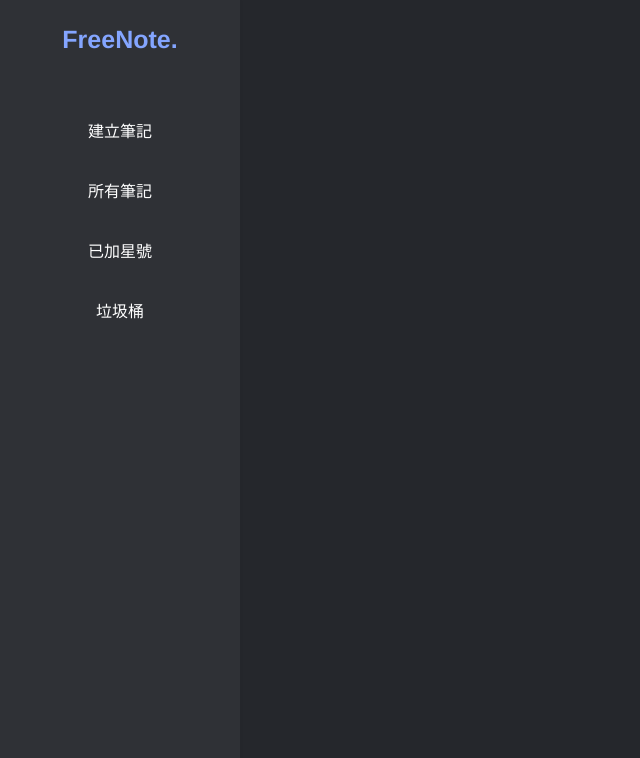
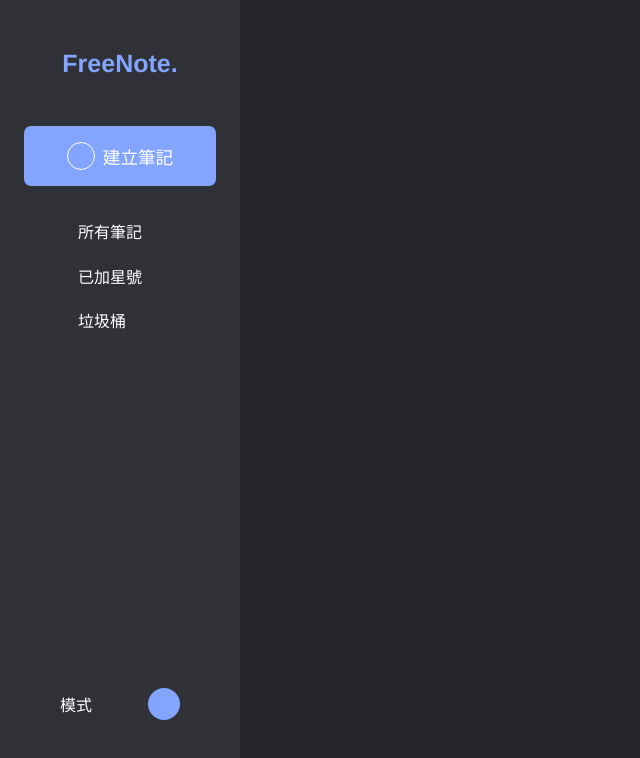
Before and after one commit to lulu7613/free-note, a Nuxt app: page / in a window 1280 px wide. Shown: the top 758 px of the page, without its empty margins (0-640 px from the left). Built offline with nearby package versions, Linux system fonts and the light colour scheme.

Commit message:
Sidebar 新增子元件

```diff
--- a/assets/styles/themes.scss
+++ b/assets/styles/themes.scss
@@ -5,4 +5,10 @@
   .sidebar {
     background-color: $--color-dark;
   }
+
+  .sidebar-type-hover:hover {
+    span {
+      border-bottom: 1px solid white;
+    }
+  }
 }
--- a/components/Sidebar.vue
+++ /dev/null
@@ -1,57 +0,0 @@
-<template>
-  <div class="sidebar">
-    <h3
-      class="text-center text-primary"
-      style="font-size: 25px;"
-    >
-      FreeNote.
-    </h3>
-    <ul class="sidebar-list mt-5 mx-3">
-      <li v-for="(item, k) in sidebarList" :key="k" class="rounded-pill text-center mt-1" @click="act(item.title)">
-
-        {{ item.title }}
-      </li>
-    </ul>
-  </div>
-</template>
-
-<script>
-import { sidebarList } from '~/utils/data.js'
-
-export default {
-  data() {
-    return {
-      sidebarList: sidebarList
-    }
-  },
-
-  created() {
-  },
-
-  methods: {
-    act(title) {
-      console.log(title)
-    }
-  }
-}
-</script>
-
-<style lang="scss">
-@import "~assets/styles/variables.scss";
-
-.sidebar {
-  width: 240px;
-  box-shadow: 0px 0px 4px $--color-shadow;
-}
-
-.sidebar-list {
-  li {
-    padding: 1rem 0;
-    cursor: pointer;
-
-    &:hover {
-      background-color: $--color-primary;
-    }
-  }
-}
-</style>
--- /dev/null
+++ b/components/Sidebar/components/Footer.vue
@@ -0,0 +1,27 @@
+<template>
+  <div class="d-flex align-items-center justify-content-center">
+    <span class="mr-3">模式</span>
+    <svg-icon icon-class="wb_sunny" class-name="icon icon-circle-bg cursor-pointer" @click="actMode('sunny')" />
+    <svg-icon icon-class="nights_stay" class-name="icon icon-circle-bg cursor-pointer ml-2 bg-primary" @click="actMode('night')" />
+  </div>
+</template>
+
+<script>
+import SvgIcon from '~/components/SvgIcon.vue'
+
+export default {
+  methods: {
+    actMode(mode) {
+
+    }
+  }
+}
+</script>
+
+<style lang="scss" scoped>
+.icon {
+  width: 28px;
+  height: 28px;
+}
+
+</style>
--- /dev/null
+++ b/components/Sidebar/index.vue
@@ -0,0 +1,80 @@
+<template>
+  <div class="sidebar">
+    <h3
+      class="text-center text-primary pt-4"
+      style="font-size: 25px;"
+    >
+      FreeNote.
+    </h3>
+
+    <div class="mt-5">
+      <div class="mb-4 mx-4 py-3 bg-primary rounded d-flex align-items-center justify-content-center cursor-pointer" @click="act('建立筆記')">
+        <svg-icon icon-class="add" class-name="icon icon-circle" />
+        <span class="ml-2" style="font-size: 1.1rem">建立筆記</span>
+      </div>
+      <ul class="mx-4">
+        <li v-for="(item, k) in sidebarList" :key="k" class="sidebar-type-hover rounded cursor-pointer mt-1 py-2 pl-4" @click="act(item.title)">
+          <svg-icon :icon-class="item.icon" class-name="icon mr-2" />
+          <span>{{ item.title }}</span>
+        </li>
+      </ul>
+    </div>
+
+    <Footer class="footer" />
+  </div>
+</template>
+
+<script>
+import SvgIcon from '~/components/SvgIcon.vue'
+import Footer from './components/Footer.vue'
+
+export default {
+  components: {
+    SvgIcon,
+    Footer
+  },
+
+  data() {
+    return {
+      sidebarList: [
+        // { title: '建立筆記', icon: 'add' },
+        { title: '所有筆記', icon: 'file' },
+        { title: '已加星號', icon: 'star' },
+        { title: '垃圾桶', icon: 'delete' }
+      ]
+    }
+  },
+
+  created() {
+  },
+
+  methods: {
+    act(title) {
+      console.log(title)
+    }
+  }
+}
+</script>
+
+<style lang="scss">
+@import "~assets/styles/variables.scss";
+$sider-width: 240px;
+
+.sidebar {
+  width: $sider-width;
+  box-shadow: 0px 0px 4px $--color-shadow;
+  position: relative;
+}
+
+.footer {
+  position: absolute;
+  bottom: 10%;
+  width: $sider-width;
+  box-sizing: border-box;
+}
+
+.icon {
+  width: 22px;
+  height: 22px;
+}
+</style>
--- a/layouts/default.vue
+++ b/layouts/default.vue
@@ -6,7 +6,7 @@
 </template>
 
 <script>
-import Sidebar from '~/components/Sidebar.vue'
+import Sidebar from '~/components/Sidebar/index.vue'
 
 export default {
   components: {
```
